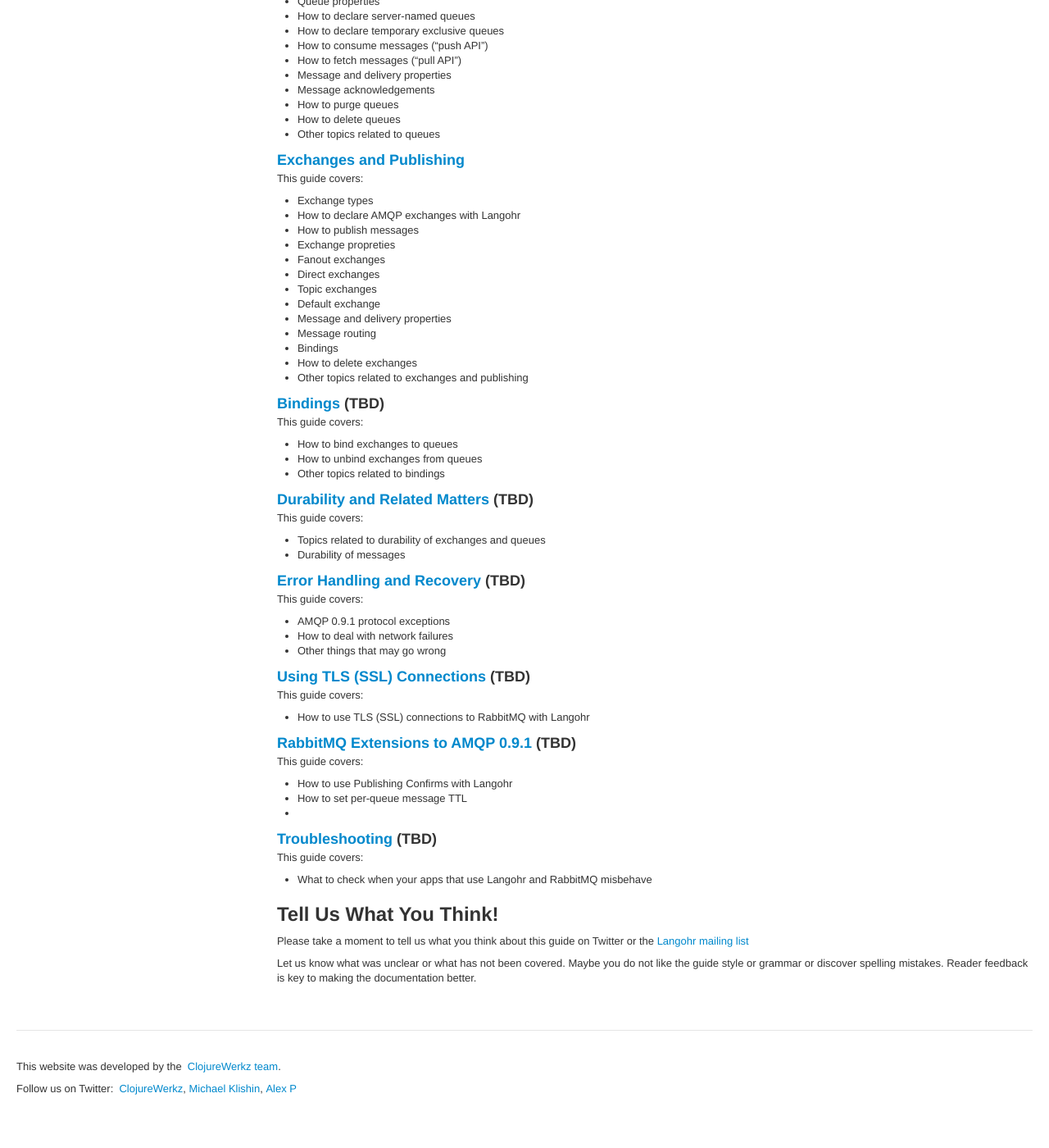
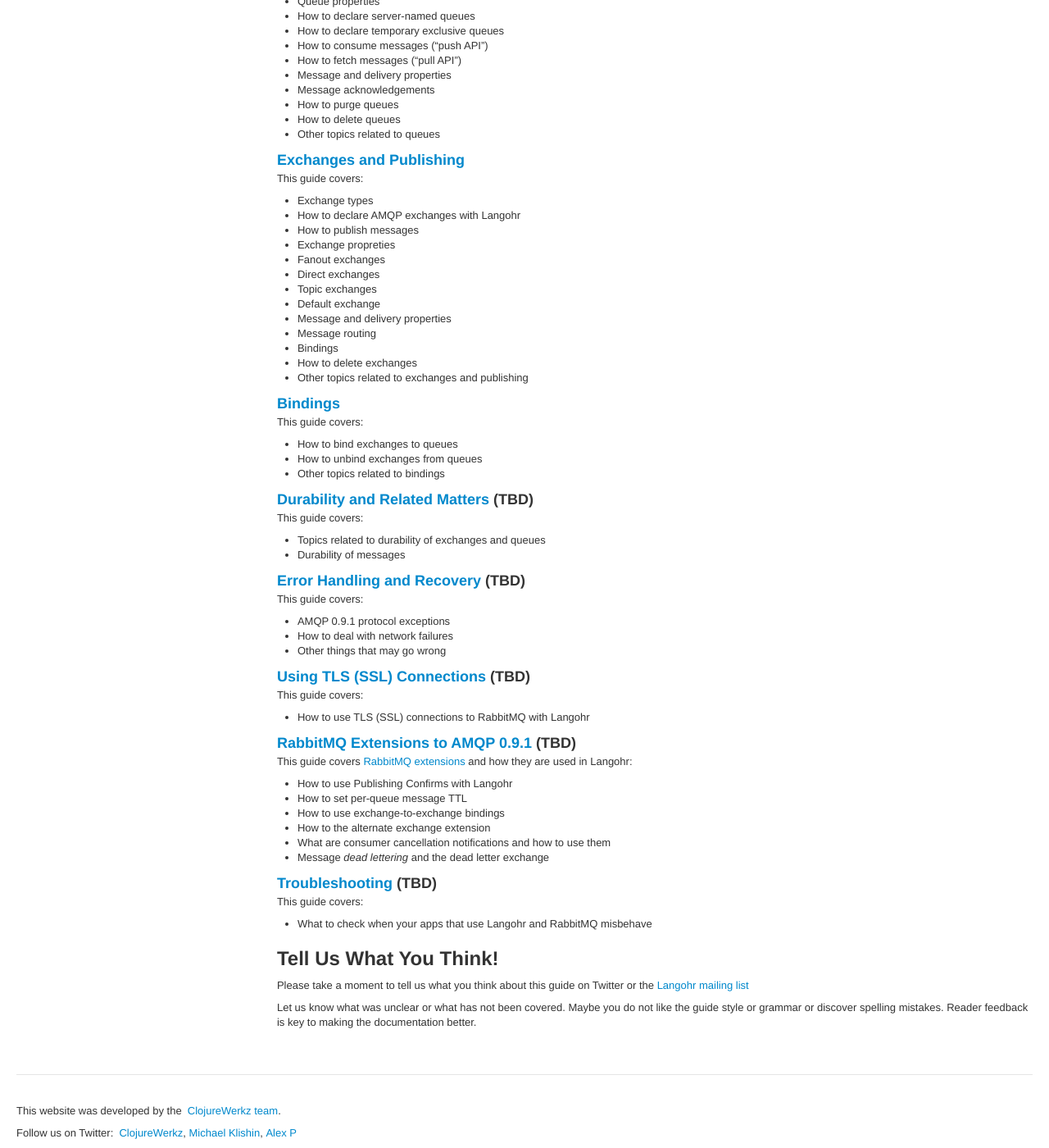
Before and after one commit to glorphindale/langohr.docs, a Jekyll site: the page built from articles/guides.md, in a window 1280 px wide and 1400 px high, scrolled down 653 px. Shown: the whole window at 82% size. Built offline with Jekyll 4.4.1, drawn with Linux system fonts in a browser that asks for light colours; some web fonts are replaced; before the commit the page ends 1999 px from its top, so only the background shows below that.

Commit message:
Updates the list of guides

```diff
--- a/articles/guides.md
+++ b/articles/guides.md
@@ -77,7 +77,7 @@
  * Other topics related to exchanges and publishing
 
 
-### [Bindings](/articles/bindings.html) (TBD)
+### [Bindings](/articles/bindings.html)
 
 This guide covers:
 
@@ -113,11 +113,14 @@
 
 ### [RabbitMQ Extensions to AMQP 0.9.1](/articles/rabbitmq_extensions.html) (TBD)
 
-This guide covers:
+This guide covers [RabbitMQ extensions](http://www.rabbitmq.com/extensions.html) and how they are used in Langohr:
 
  * How to use Publishing Confirms with Langohr
  * How to set per-queue message TTL
- *
+ * How to use exchange-to-exchange bindings
+ * How to the alternate exchange extension
+ * What are consumer cancellation notifications and how to use them
+ * Message *dead lettering* and the dead letter exchange
 
 
 ### [Troubleshooting](/articles/troubleshooting.html) (TBD)
```
